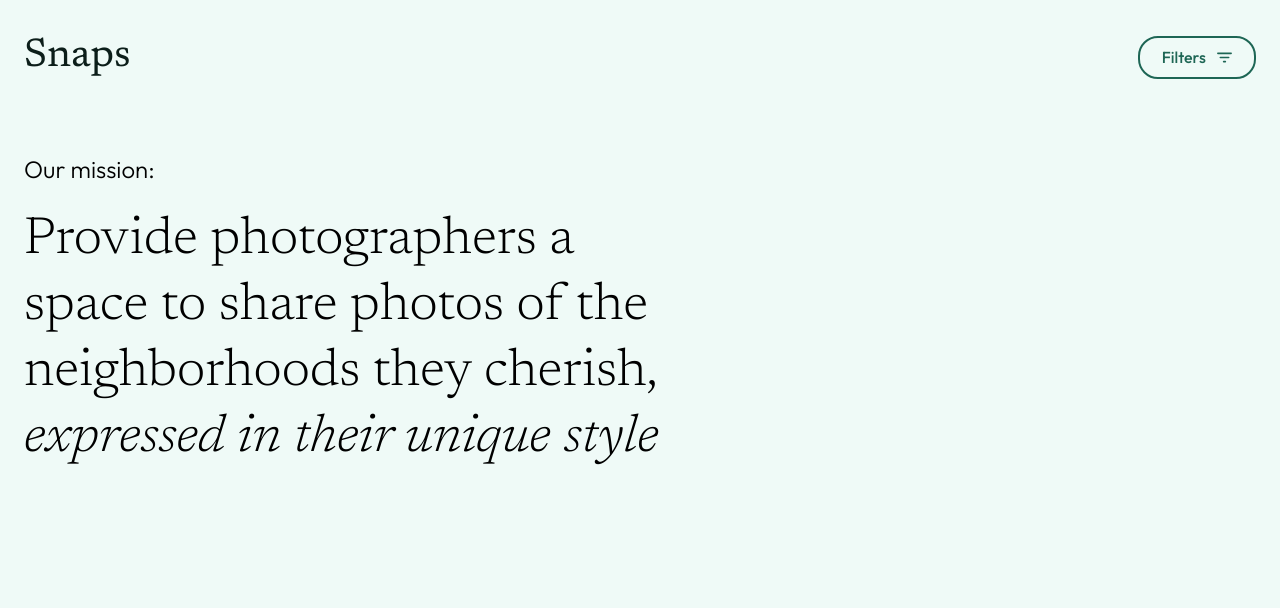
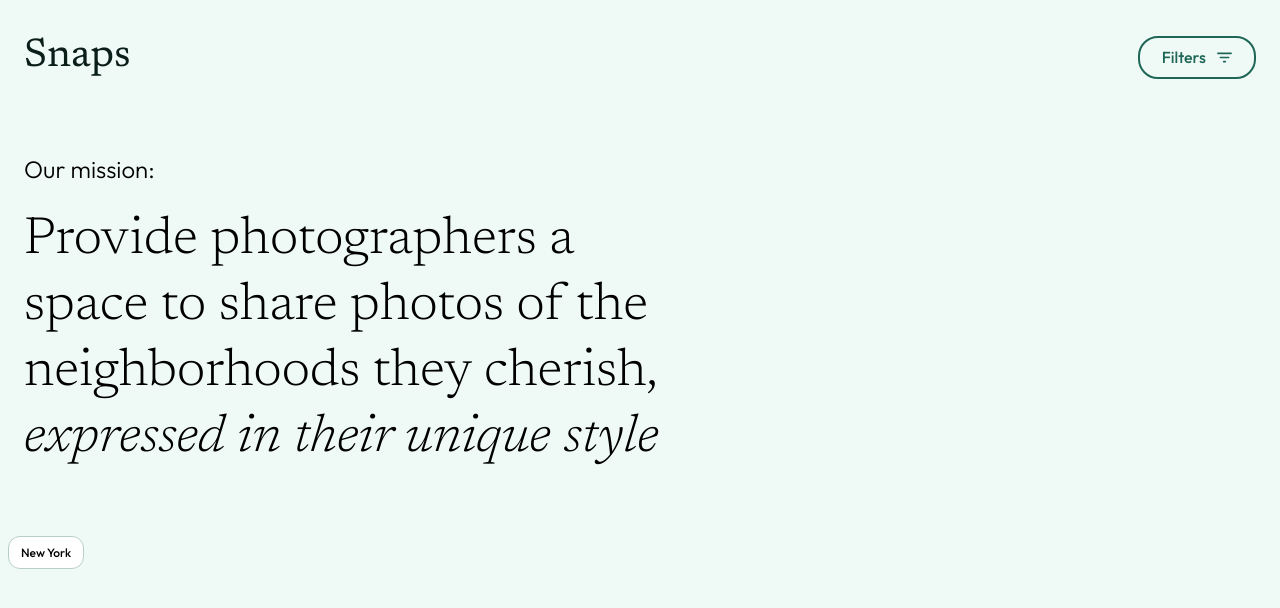
Before and after one commit to isabellainglis/isabella-inglis-snaps, a React (Vite) app: page / in a window 1280 px wide. Shown: the top 608 px of the page. Built offline with nearby package versions, Linux system fonts and the light colour scheme.

Commit message:
add tag comp and styling

```diff
--- a/src/App.jsx
+++ b/src/App.jsx
@@ -2,7 +2,13 @@ import { useState } from "react";
 import "./app.scss";
 import "./styles/partials/_resets.scss";
 import Header from "./components/Header/Header";
+import Gallery from "./components/Gallery/Gallery";
 
 export default function App() {
-  return <Header />;
+  return (
+    <>
+      <Header />
+      <Gallery />
+    </>
+  );
 }
--- /dev/null
+++ b/src/components/Gallery/Gallery.jsx
@@ -0,0 +1,6 @@
+import PhotoCard from "../PhotoCard/PhotoCard";
+import "./Gallery.scss";
+
+export default function Gallery() {
+  return <PhotoCard />;
+}
--- /dev/null
+++ b/src/components/PhotoCard/PhotoCard.jsx
@@ -0,0 +1,15 @@
+import Tag from "../Tag/Tag";
+import "./PhotoCard.scss";
+
+export default function PhotoCard() {
+  return (
+    <div className="photo-card">
+      <div className="photo-card__img-container">
+        <img src="" alt="" className="photo-card__img" />
+        <div className="photo-card__footer">
+          <Tag />
+        </div>
+      </div>
+    </div>
+  );
+}
--- /dev/null
+++ b/src/components/Tag/Tag.jsx
@@ -0,0 +1,5 @@
+import "./Tag.scss";
+
+export default function Tag() {
+  return <button className="tag">New York</button>;
+}
--- /dev/null
+++ b/src/components/Tag/Tag.scss
@@ -0,0 +1,16 @@
+@use "../../styles/partials/variables" as *;
+@use "../../styles/partials/mixins" as *;
+
+.tag {
+  background-color: $brand-secondary-text;
+  font-family: Outfit;
+  font-size: 12px;
+  padding: 0.375rem 0.5rem;
+  border: 1px $brand-secondary-border solid;
+  border-radius: 0.375rem;
+
+  @include tablet-and-above {
+    padding: 0.5rem 0.75rem;
+    border-radius: 0.75rem;
+  }
+}
```
Also changed, not shown: src/components/Gallery/Gallery.scss (added), src/components/PhotoCard/PhotoCard.scss (added).
